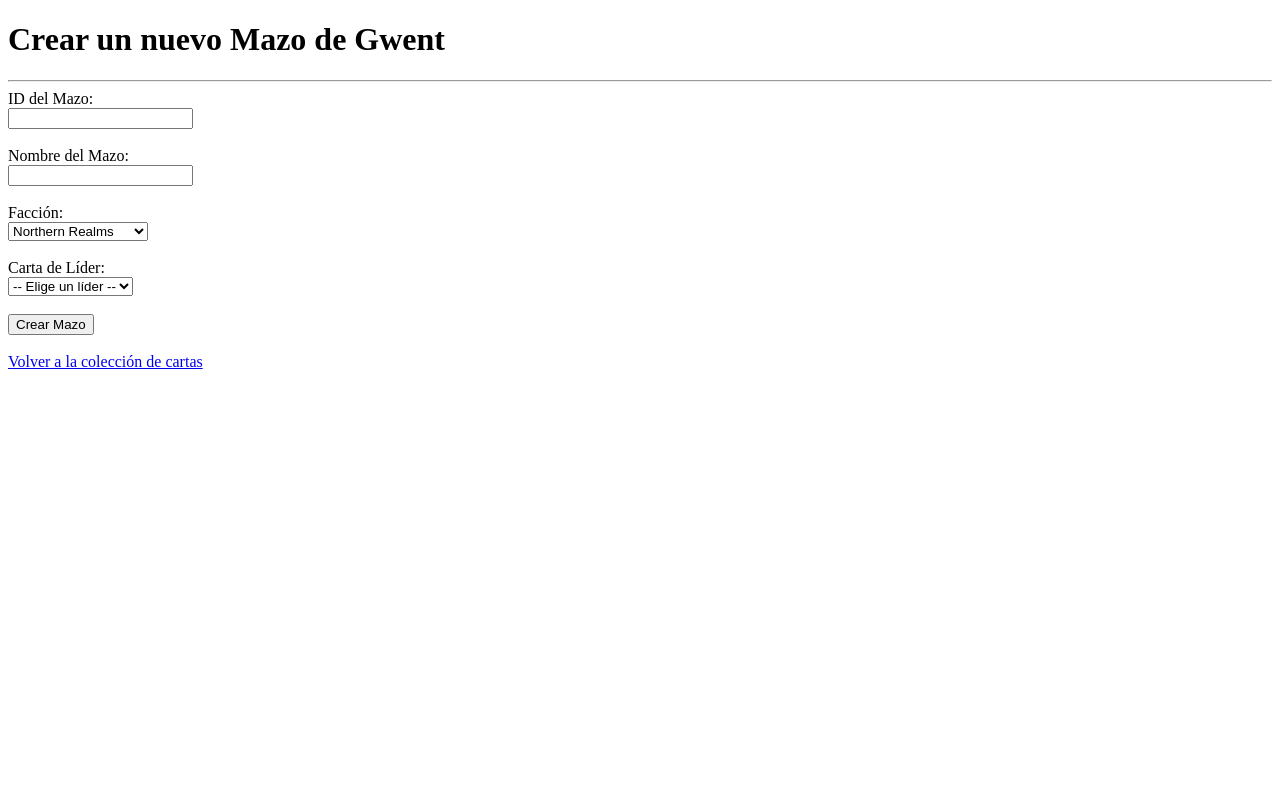
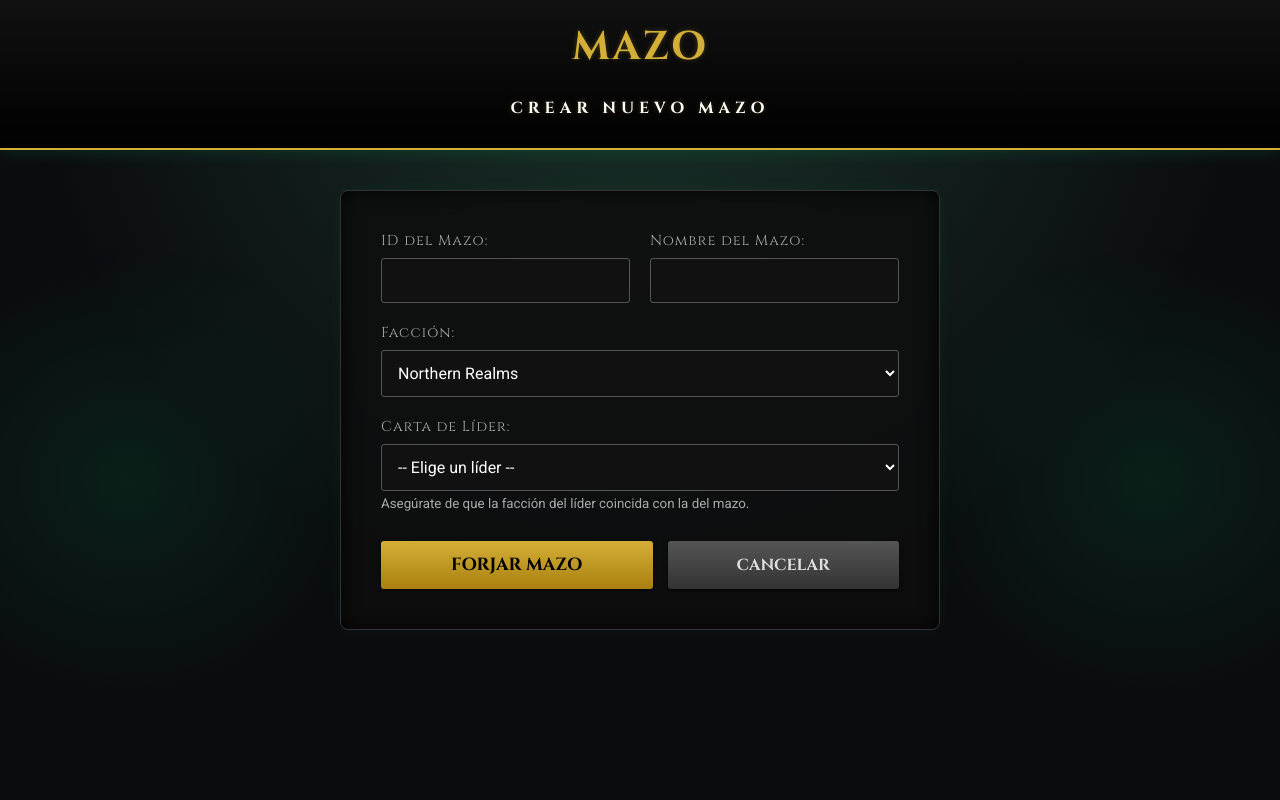
Before and after one commit to JhonRainbow6/GWENT-Deck-Collection, a FastAPI app: page /create_deck in a window 1280 px wide. Run offline with FastAPI, Linux system fonts and the light colour scheme; data that the repository does not hold is empty.

Commit message:
Styles crear mazo

```diff
--- a/templates/create_deck.html
+++ b/templates/create_deck.html
@@ -3,42 +3,233 @@
 <head>
     <meta charset="UTF-8">
     <title>Crear Nuevo Mazo</title>
+    <link rel="preconnect" href="https://fonts.googleapis.com">
+    <link rel="preconnect" href="https://fonts.gstatic.com" crossorigin>
+    <link href="https://fonts.googleapis.com/css2?family=Cinzel:wght@400;700&family=Roboto:wght@300;400;700&display=swap" rel="stylesheet">
+    <style>
+        body {
+            background-color: #0b0c10;
+            color: #e0e0e0;
+            font-family: 'Roboto', sans-serif;
+            margin: 0;
+            padding: 0;
+            background-image: radial-gradient(circle at 50% 0%, #1a332a 0%, #0b0c10 60%);
+            background-attachment: fixed;
+            min-height: 100vh;
+            display: flex;
+            flex-direction: column;
+            align-items: center;
+        }
+
+        input[type=number]::-webkit-inner-spin-button,
+        input[type=number]::-webkit-outer-spin-button {
+            -webkit-appearance: none;
+            margin: 0;
+        }
+        input[type=number] {
+            -moz-appearance: textfield;
+        }
+
+        h1, h2, h3, h4 {
+            font-family: 'Cinzel', serif;
+            color: #d4af37;
+            text-transform: uppercase;
+            text-shadow: 0 0 5px rgba(212, 175, 55, 0.3);
+        }
+
+        .header {
+            width: 100%;
+            background: linear-gradient(180deg, #111 0%, #000 100%);
+            border-bottom: 2px solid #d4af37;
+            padding: 20px;
+            text-align: center;
+            box-shadow: 0 4px 15px rgba(0, 255, 128, 0.1);
+            position: relative;
+            z-index: 10;
+            box-sizing: border-box;
+        }
+
+        .header h1 {
+            margin: 0;
+            font-size: 2.5em;
+            letter-spacing: 2px;
+        }
+
+        .form-container {
+            background: rgba(15, 15, 15, 0.85);
+            border: 1px solid #333;
+            padding: 40px;
+            border-radius: 8px;
+            box-shadow: inset 0 0 20px rgba(0,0,0,0.8), 0 0 15px rgba(0, 255, 128, 0.05);
+            margin: 40px auto;
+            width: 100%;
+            max-width: 600px;
+            position: relative;
+            z-index: 1;
+            box-sizing: border-box;
+        }
+
+        .form-row {
+            display: flex;
+            gap: 20px;
+            margin-bottom: 20px;
+        }
+
+        .form-group {
+            flex: 1;
+            display: flex;
+            flex-direction: column;
+        }
+
+        label {
+            font-size: 0.9em;
+            color: #aaa;
+            margin-bottom: 8px;
+            font-family: 'Cinzel', serif;
+            letter-spacing: 1px;
+        }
+
+        input, select {
+            background-color: #111;
+            color: #fff;
+            border: 1px solid #555;
+            padding: 12px;
+            border-radius: 3px;
+            font-family: 'Roboto', sans-serif;
+            font-size: 1em;
+            transition: border-color 0.3s;
+        }
+
+        input:focus, select:focus {
+            border-color: #d4af37;
+            outline: none;
+            box-shadow: 0 0 8px rgba(212, 175, 55, 0.3);
+        }
+
+        .actions {
+            margin-top: 30px;
+            display: flex;
+            gap: 15px;
+        }
+
+        button {
+            background: linear-gradient(to bottom, #d4af37, #aa8010);
+            color: #000;
+            font-family: 'Cinzel', serif;
+            font-weight: bold;
+            border: none;
+            padding: 12px 20px;
+            cursor: pointer;
+            border-radius: 3px;
+            text-transform: uppercase;
+            transition: all 0.3s ease;
+            box-shadow: 0 2px 5px rgba(0,0,0,0.5);
+            flex: 1;
+            font-size: 1.1em;
+        }
+
+        button:hover {
+            background: linear-gradient(to bottom, #fceb9c, #d4af37);
+            box-shadow: 0 0 15px rgba(212, 175, 55, 0.6);
+            transform: translateY(-2px);
+        }
+
+        .btn-secondary {
+            background: linear-gradient(to bottom, #555, #333);
+            color: #e0e0e0;
+            text-align: center;
+            text-decoration: none;
+            display: flex;
+            align-items: center;
+            justify-content: center;
+            border-radius: 3px;
+            flex: 1;
+            font-family: 'Cinzel', serif;
+            font-weight: bold;
+            text-transform: uppercase;
+            box-shadow: 0 2px 5px rgba(0,0,0,0.5);
+            transition: all 0.3s ease;
+        }
+
+        .btn-secondary:hover {
+            background: linear-gradient(to bottom, #777, #555);
+            box-shadow: 0 0 10px #777;
+            color: #fff;
+            transform: translateY(-2px);
+        }
+
+        .glow-decoration {
+            position: fixed;
+            top: 30%;
+            left: -10%;
+            width: 40vw;
+            height: 60vh;
+            background: radial-gradient(ellipse at center, rgba(0, 255, 128, 0.08) 0%, transparent 70%);
+            pointer-events: none;
+            z-index: 0;
+        }
+
+        .glow-decoration.right {
+            left: auto;
+            right: -10%;
+        }
+    </style>
 </head>
 <body>
-    <h1>Crear un nuevo Mazo de Gwent</h1>
-    <hr>
+    <div class="glow-decoration"></div>
+    <div class="glow-decoration right"></div>
+
+    <div class="header">
+        <h1>MAZO<br><span style="font-size: 0.4em; color: #fff; letter-spacing: 5px;">Crear Nuevo Mazo</span></h1>
+    </div>
+
+    <div class="form-container">
         <form action="/decks_form" method="POST">
 
-        <label for="id">ID del Mazo:</label><br>
-        <input type="number" id="id" name="id" required><br><br>
+            <div class="form-row">
+                <div class="form-group">
+                    <label for="id">ID del Mazo:</label>
+                    <input type="number" id="id" name="id" required>
+                </div>
 
-        <label for="name">Nombre del Mazo:</label><br>
-        <input type="text" id="name" name="name" required><br><br>
+                <div class="form-group">
+                    <label for="name">Nombre del Mazo:</label>
+                    <input type="text" id="name" name="name" required>
+                </div>
+            </div>
 
-        <!-- Menú desplegable para la Facción -->
-        <label for="faction">Facción:</label><br>
+            <div class="form-row">
+                <div class="form-group">
+                    <label for="faction">Facción:</label>
                     <select id="faction" name="faction" required>
                         <option value="Northern Realms">Northern Realms</option>
                         <option value="Monsters">Monsters</option>
                         <option value="Nilfgaardian Empire">Nilfgaardian Empire</option>
                         <option value="Scoia'tael">Scoia'tael</option>
                         <option value="Skellige">Skellige</option>
-        </select><br><br>
+                    </select>
+                </div>
+            </div>
 
-        <!-- Menú desplegable para el Líder, llenado dinámicamente -->
-        <label for="leader_id">Carta de Líder:</label><br>
+            <div class="form-row">
+                <div class="form-group">
+                    <label for="leader_id">Carta de Líder:</label>
                     <select id="leader_id" name="leader_id" required>
                         <option value="" disabled selected>-- Elige un líder --</option>
-            <!-- Jinja llenará esta sección con las cartas de tipo "Leader" -->
                         {% for leader in leaders %}
                             <option value="{{ leader.id }}">{{ leader.name }} (Facción: {{ leader.faction }})</option>
                         {% endfor %}
-        </select><br><br>
+                    </select>
+                    <small style="color:#aaa; margin-top: 5px;">Asegúrate de que la facción del líder coincida con la del mazo.</small>
+                </div>
+            </div>
 
-        <button type="submit">Crear Mazo</button>
+            <div class="actions">
+                <button type="submit">Forjar Mazo</button>
+                <a href="/" class="btn-secondary">Cancelar</a>
+            </div>
+
         </form>
-
-    <br>
-    <a href="/">Volver a la colección de cartas</a>
+    </div>
 </body>
 </html>
```
Lines whose indentation alone changed are shown as unchanged.
